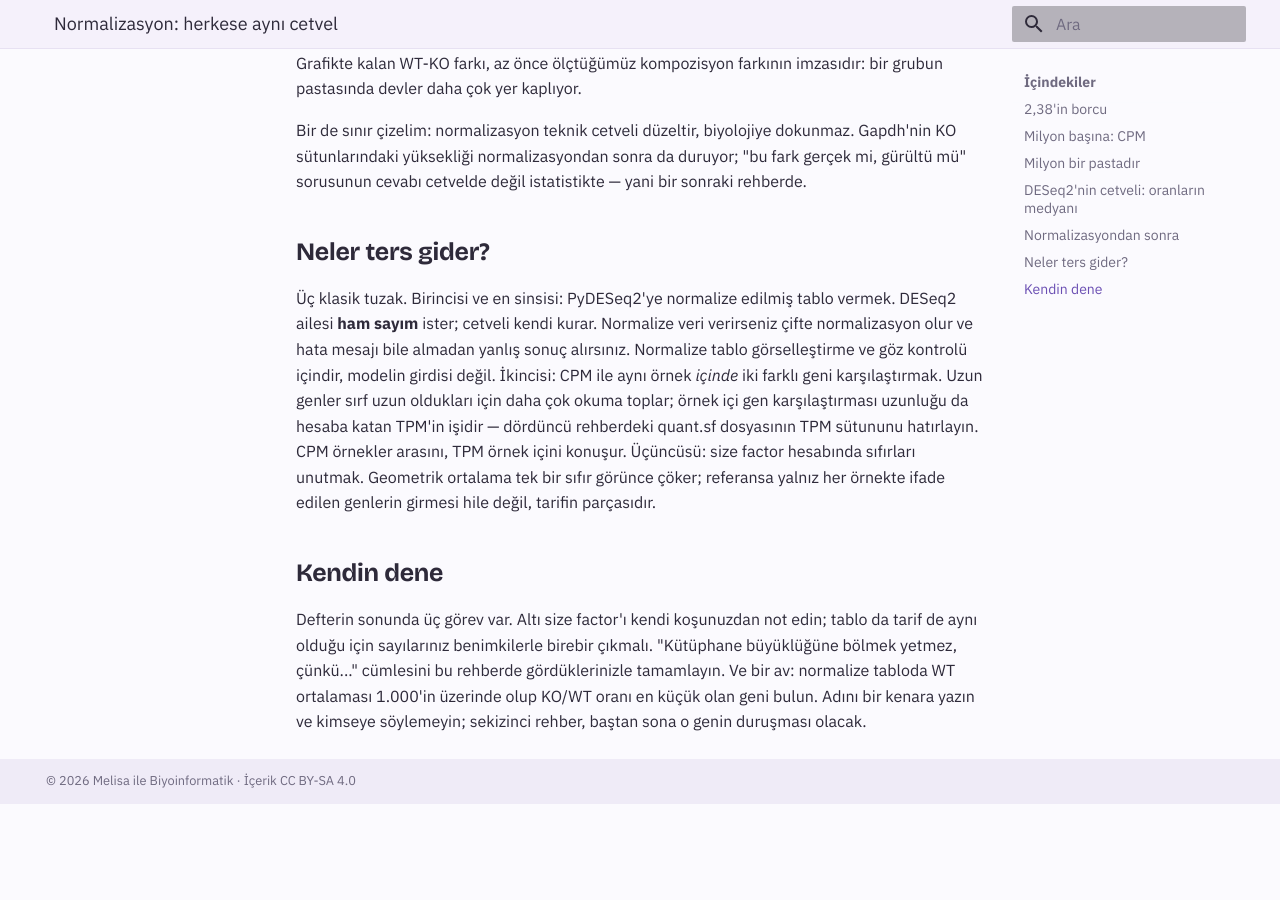
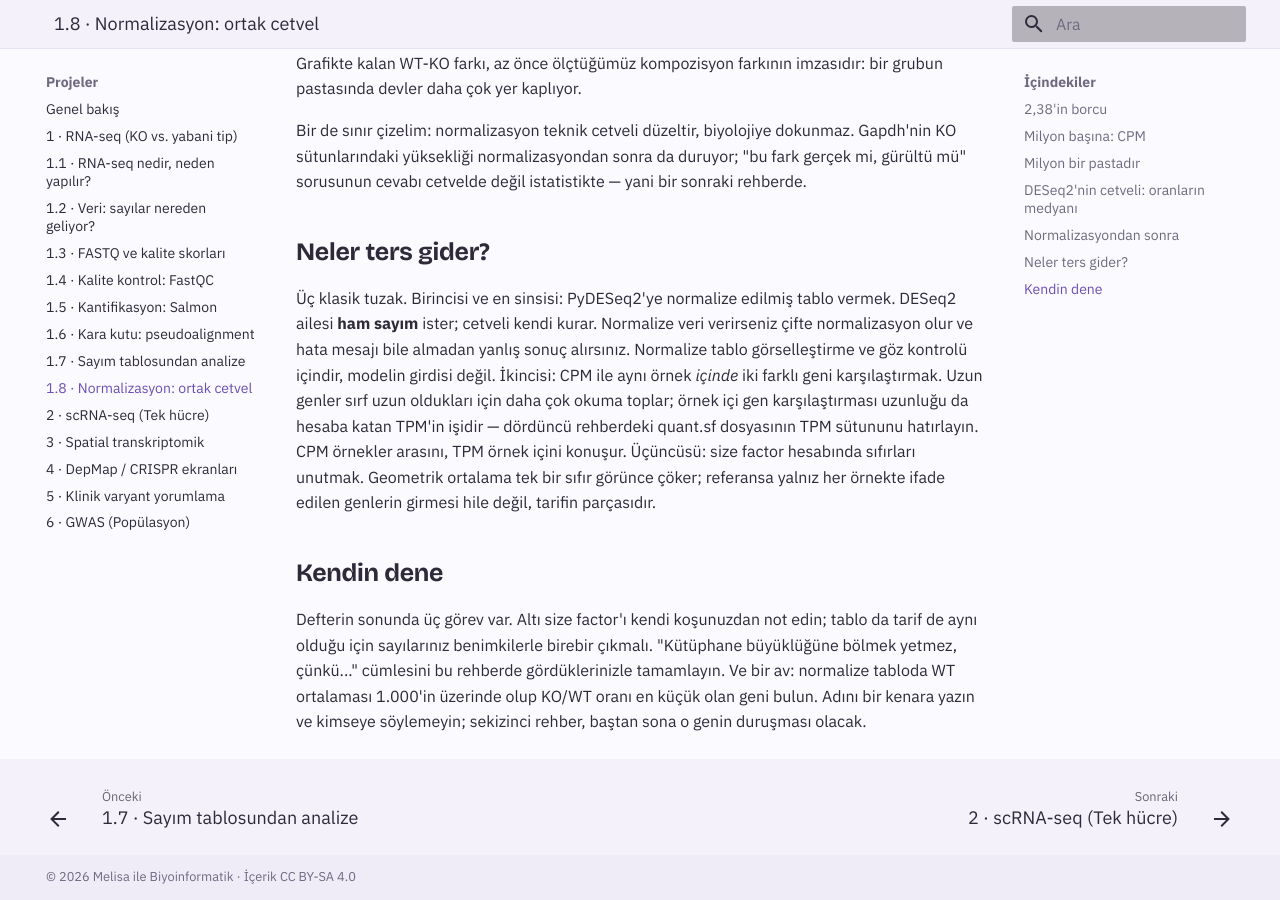
Before and after one commit to melissa-04/melisayla-biyoinformatik, an MkDocs documentation site: the page built from docs/projeler/rna-seq-07.md, in a window 1280 px wide and 900 px high, scrolled down 1761 px. Built offline with MkDocs 1.6.1 and Material for MkDocs 9.7.7, drawn with Linux system fonts in a browser that asks for light colours; before the commit the page ends 2565 px from its top, so only the background shows below that.

Commit message:
Update mkdocs.yml

```diff
--- a/mkdocs.yml
+++ b/mkdocs.yml
@@ -31,6 +31,7 @@ nav:
       - "1.5 · Kantifikasyon: Salmon": projeler/rna-seq-04.md
       - "1.6 · Kara kutu: pseudoalignment": projeler/rna-seq-05.md
       - "1.7 · Sayım tablosundan analize": projeler/rna-seq-06.md
+      - "1.8 · Normalizasyon: ortak cetvel": projeler/rna-seq-07.md
       - "2 · scRNA-seq (Tek hücre)": projeler/scrna.md
       - "3 · Spatial transkriptomik": projeler/spatial.md
       - "4 · DepMap / CRISPR ekranları": projeler/depmap.md
```
